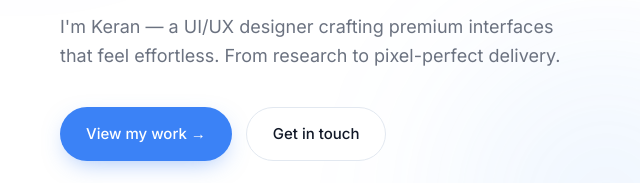
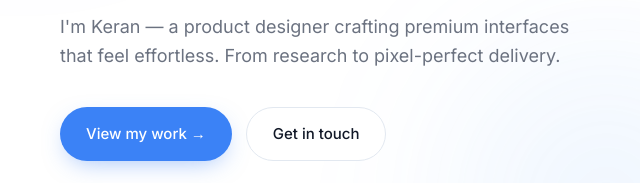
Before and after one commit to keran08/portfolio, a plain HTML site: page index.html in a window 1280 px wide. Shown: the part 496-679 px from the top of the page, 4-644 px from the left. Drawn offline with Linux system fonts and the light colour scheme.

Commit message:
Update index.html

```diff
--- a/index.html
+++ b/index.html
@@ -3,7 +3,7 @@
 <head>
   <meta charset="utf-8" />
   <meta name="viewport" content="width=device-width,initial-scale=1" />
-  <title>Keran — UI/UX Designer</title>
+  <title>Keran — Product Designer</title>
   <meta name="description" content="Portfolio of Keran — premium UI/UX designer crafting modern, human-centered digital products." />
   <link rel="preconnect" href="https://fonts.googleapis.com" />
   <link rel="preconnect" href="https://fonts.gstatic.com" crossorigin />
@@ -28,7 +28,7 @@
       <div class="reveal">
         <span class="eyebrow"><span class="dot"></span> Available for new work · 2026</span>
         <h1>Turning ideas into  <span class="accent">experiences worth using.</span></h1>
-        <p>I'm Keran — a UI/UX designer crafting premium interfaces that feel effortless. From research to pixel-perfect delivery.</p>
+        <p>I'm Keran — a product designer crafting premium interfaces that feel effortless. From research to pixel-perfect delivery.</p>
         <div class="hero-cta">
           <a class="btn btn-primary" href="#work">View my work →</a>
           <a class="btn btn-ghost" href="#contact">Get in touch</a>
```
